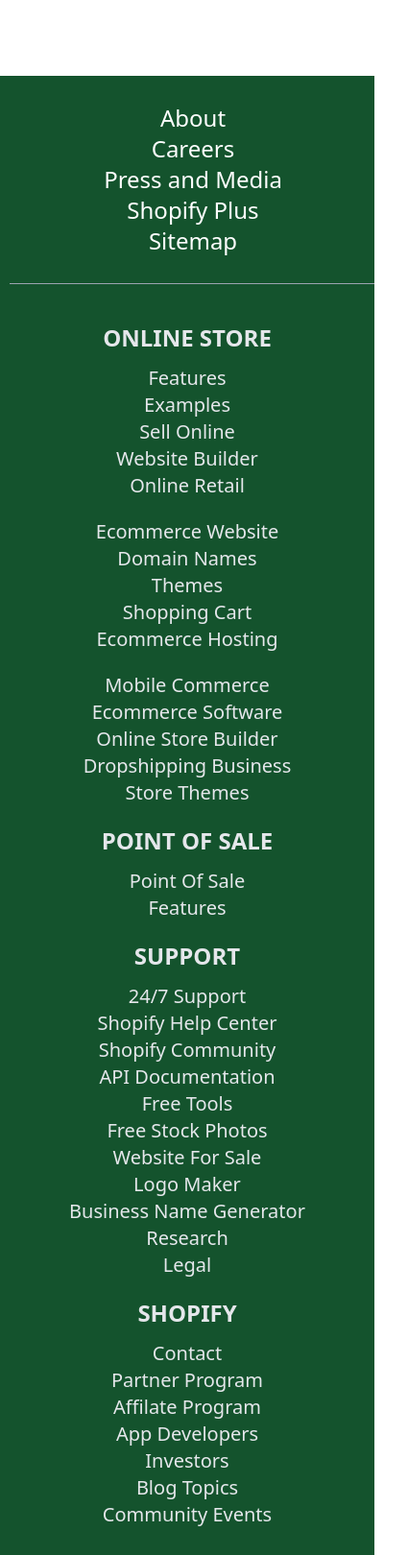
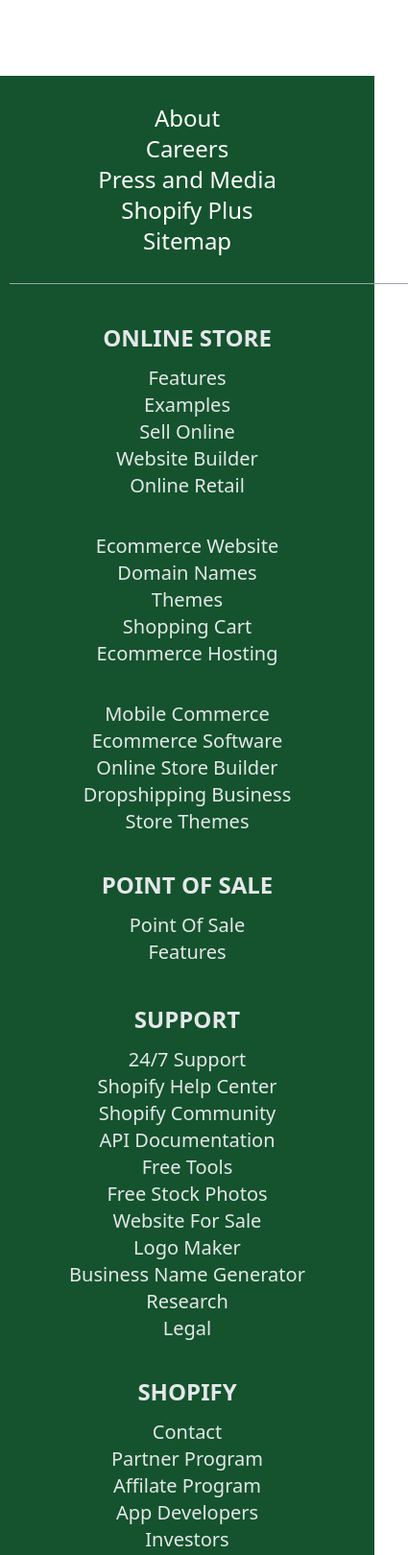
Before and after one commit to RohitChandaniDE/Shopify-Clone-Tailwind, a website built with Vite: page index.html in a window 390 px wide. Shown: the part 10380-12000 px from the top of the page at 96% size, 425 px wide, since content can reach past the window. Built offline with nearby package versions, Linux system fonts and the light colour scheme.

Commit message:
Index.html updated

```diff
--- a/index.html
+++ b/index.html
@@ -253,7 +253,7 @@
 </div>
 
 <footer class="bg-green-900">
-    <div class="flex flex-col justify-center items-center sm:flex-row pt-7 pb-7 md:gap-5 lg:gap-10 ml-[12px] lg:ml-[53px] xl:ml-20 2xl:ml-24">
+    <div class="flex flex-col justify-center items-center sm:flex-row pt-7 pb-7 md:gap-5 lg:gap-10 sm:mr-[310px] lg:mr-[320px] xl:mr-[485px] 2xl:mr-[730px]">
        <li class="text-2xl md:text-base lg:text-xl xl:text-2xl text-white cursor-pointer hover:underline list-none" >About</li>
        <li class="text-2xl md:text-base lg:text-xl xl:text-2xl text-white cursor-pointer hover:underline list-none" >Careers</li>
        <li class="text-2xl md:text-base lg:text-xl xl:text-2xl text-white cursor-pointer hover:underline list-none" >Press and Media</li>
@@ -261,11 +261,11 @@
        <li class="text-2xl md:text-base lg:text-xl xl:text-2xl text-white cursor-pointer hover:underline list-none" >Sitemap</li>
     </div>
 
-    <div class="w-[380px] sm:w-[730px] lg:w-[900px] xl:w-[1130px] 2xl:w-[1355px] border-b border-gray-400 ml-[10px] lg:ml-[52px] xl:ml-[75px] 2xl:ml-[90px] mb-10"></div>
+    <div class="w-[415px] sm:w-[730px] lg:w-[900px] xl:w-[1130px] 2xl:w-[1355px] border-b border-gray-400 ml-[10px] lg:ml-[52px] xl:ml-[75px] 2xl:ml-[90px] mb-10"></div>
 
     <div class="flex flex-col justify-center items-center sm:flex-row sm:justify-center
-                 gap-[20px] md:gap-[17px] lg:gap-[30px] xl:gap-[30px] 2xl:gap-[75px] mb-10">
-      <div class="list-none">
+                 gap-[100px] md:gap-[17px] lg:gap-[30px] xl:gap-[30px] 2xl:gap-[75px] mb-10">
+      <div class="list-none sm:mt-[-100px] lg:mt-[-120px] xl:mt-[-160px]">
         <li class="text-gray-200 hover:text-gray-300 font-bold text-2xl sm:text-sm lg:text-base xl:text-xl mb-3 cursor-pointer text-center sm:text-justify">ONLINE STORE</li>
         <li class="text-gray-200 hover:text-gray-300 text-xl sm:text-xs lg:text-sm xl:text-lg cursor-pointer text-center sm:text-justify">Features</li>
         <li class="text-gray-200 hover:text-gray-300 text-xl sm:text-xs lg:text-sm xl:text-lg cursor-pointer text-center sm:text-justify">Examples</li>
@@ -273,26 +273,26 @@
         <li class="text-gray-200 hover:text-gray-300 text-xl sm:text-xs lg:text-sm xl:text-lg cursor-pointer text-center sm:text-justify">Website Builder</li>
         <li class="text-gray-200 hover:text-gray-300 text-xl sm:text-xs lg:text-sm xl:text-lg cursor-pointer text-center sm:text-justify">Online Retail</li>
       </div>
-      <div class="list-none sm:pt-10">
+      <div class="list-none mt-[-65px] lg:mt-[-80px] xl:mt-[-115px]">
         <li class="text-gray-200 hover:text-gray-300 text-xl sm:text-xs lg:text-sm xl:text-lg cursor-pointer text-center sm:text-justify">Ecommerce Website</li>
         <li class="text-gray-200 hover:text-gray-300 text-xl sm:text-xs lg:text-sm xl:text-lg cursor-pointer text-center sm:text-justify">Domain Names</li>
         <li class="text-gray-200 hover:text-gray-300 text-xl sm:text-xs lg:text-sm xl:text-lg cursor-pointer text-center sm:text-justify">Themes</li>
         <li class="text-gray-200 hover:text-gray-300 text-xl sm:text-xs lg:text-sm xl:text-lg cursor-pointer text-center sm:text-justify">Shopping Cart</li>
         <li class="text-gray-200 hover:text-gray-300 text-xl sm:text-xs lg:text-sm xl:text-lg cursor-pointer text-center sm:text-justify">Ecommerce Hosting</li>
       </div>
-      <div class="list-none sm:pt-10">
+      <div class="list-none mt-[-65px] lg:mt-[-80px] xl:mt-[-115px] mb-20 sm:mb-0">
         <li class="text-gray-200 hover:text-gray-300 text-xl sm:text-xs lg:text-sm xl:text-lg cursor-pointer text-center sm:text-justify">Mobile Commerce</li>
         <li class="text-gray-200 hover:text-gray-300 text-xl sm:text-xs lg:text-sm xl:text-lg cursor-pointer text-center sm:text-justify">Ecommerce Software</li>
         <li class="text-gray-200 hover:text-gray-300 text-xl sm:text-xs lg:text-sm xl:text-lg cursor-pointer text-center sm:text-justify">Online Store Builder</li>
         <li class="text-gray-200 hover:text-gray-300 text-xl sm:text-xs lg:text-sm xl:text-lg cursor-pointer text-center sm:text-justify">Dropshipping Business</li>
         <li class="text-gray-200 hover:text-gray-300 text-xl sm:text-xs lg:text-sm xl:text-lg cursor-pointer text-center sm:text-justify">Store Themes</li>
       </div>
-      <div class="list-none">
+      <div class="list-none mt-[-144px] lg:mt-[-180px] xl:mt-[-250px]">
         <li class="text-gray-200 hover:text-gray-300 font-bold text-2xl sm:text-sm lg:text-base xl:text-xl mb-3 cursor-pointer text-center sm:text-justify">POINT OF SALE</li>
         <li class="text-gray-200 hover:text-gray-300 text-xl sm:text-xs lg:text-sm xl:text-lg cursor-pointer text-center sm:text-justify">Point Of Sale</li>
         <li class="text-gray-200 hover:text-gray-300 text-xl sm:text-xs lg:text-sm xl:text-lg cursor-pointer text-center sm:text-justify">Features</li>
       </div>
-      <div class="list-none">
+      <div class="list-none mt-[-60px] sm:mt-0">
         <li class="text-gray-200 hover:text-gray-300 font-bold text-2xl sm:text-sm lg:text-base xl:text-xl mb-3 cursor-pointer text-center sm:text-justify">SUPPORT</li>
         <li class="text-gray-200 hover:text-gray-300 text-xl sm:text-xs lg:text-sm xl:text-lg cursor-pointer text-center sm:text-justify">24/7 Support</li>
         <li class="text-gray-200 hover:text-gray-300 text-xl sm:text-xs lg:text-sm xl:text-lg cursor-pointer text-center sm:text-justify">Shopify Help Center</li>
@@ -306,7 +306,7 @@
         <li class="text-gray-200 hover:text-gray-300 text-xl sm:text-xs lg:text-sm xl:text-lg cursor-pointer text-center sm:text-justify">Research</li>
         <li class="text-gray-200 hover:text-gray-300 text-xl sm:text-xs lg:text-sm xl:text-lg cursor-pointer text-center sm:text-justify">Legal</li>
       </div>
-      <div class="list-none">
+      <div class="list-none mt-[-64px] lg:mt-[-80px] xl:mt-[-115px]">
         <li class="text-gray-200 hover:text-gray-300 font-bold text-2xl sm:text-sm lg:text-base xl:text-xl mb-3 cursor-pointer text-center sm:text-justify">SHOPIFY</li>
         <li class="text-gray-200 hover:text-gray-300 text-xl sm:text-xs lg:text-sm xl:text-lg cursor-pointer text-center sm:text-justify">Contact</li>
         <li class="text-gray-200 hover:text-gray-300 text-xl sm:text-xs lg:text-sm xl:text-lg cursor-pointer text-center sm:text-justify">Partner Program</li>
@@ -318,7 +318,7 @@
       </div>
      </div>
 
-     <div class="w-[380px] sm:w-[730px] lg:w-[900px] xl:w-[1130px] 2xl:w-[1355px] border-b border-gray-400 ml-[10px] lg:ml-[52px] xl:ml-[75px] 2xl:ml-[90px] mb-10"></div>
+     <div class="w-[415px] sm:w-[730px] lg:w-[900px] xl:w-[1130px] 2xl:w-[1355px] border-b border-gray-400 ml-[10px] lg:ml-[52px] xl:ml-[75px] 2xl:ml-[90px] mb-10"></div>
 
     <div class="flex flex-col justify-center items-center gap-5 sm:gap-5 sm:flex-row sm:justify-between pb-6">
       <div class="socialMedia flex gap-4 lg:gap-8 sm:pl-[10px] lg:pl-[40px] xl:pl-[90px]">
```
